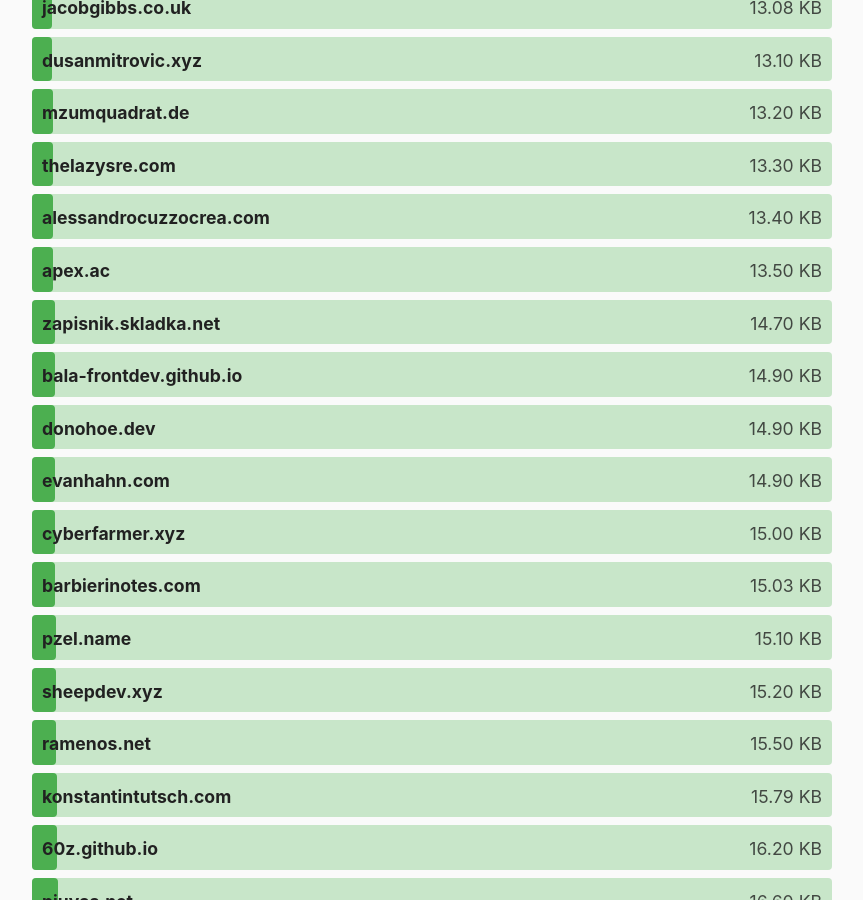
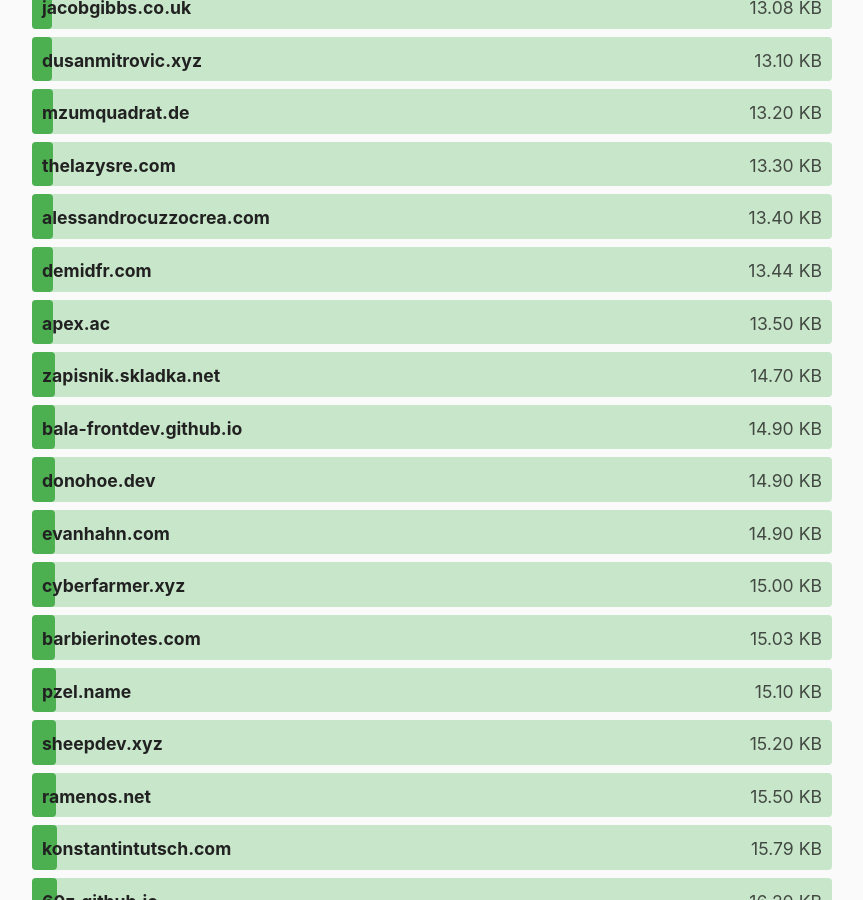
Before and after one commit to kevquirk/512kb.club, a Jekyll site: the page built from index.md, in a window 1280 px wide and 900 px high, scrolled down 7056 px. Shown: the whole window, without its empty margins (208-1071 px from the left). Built offline with Jekyll 4.4.1, drawn with Linux system fonts in a browser that asks for light colours.

Commit message:
Add demidfr.com

```diff
--- a/_data/sites.yml
+++ b/_data/sites.yml
@@ -3957,3 +3957,8 @@
   url: https://zwieratko.sk/
   size: 28.07
   last_checked: 2024-02-11
+
+- domain: demidfr.com
+  url: https://demidfr.com/
+  size: 13.44
+  last_checked: 2024-06-04
```
